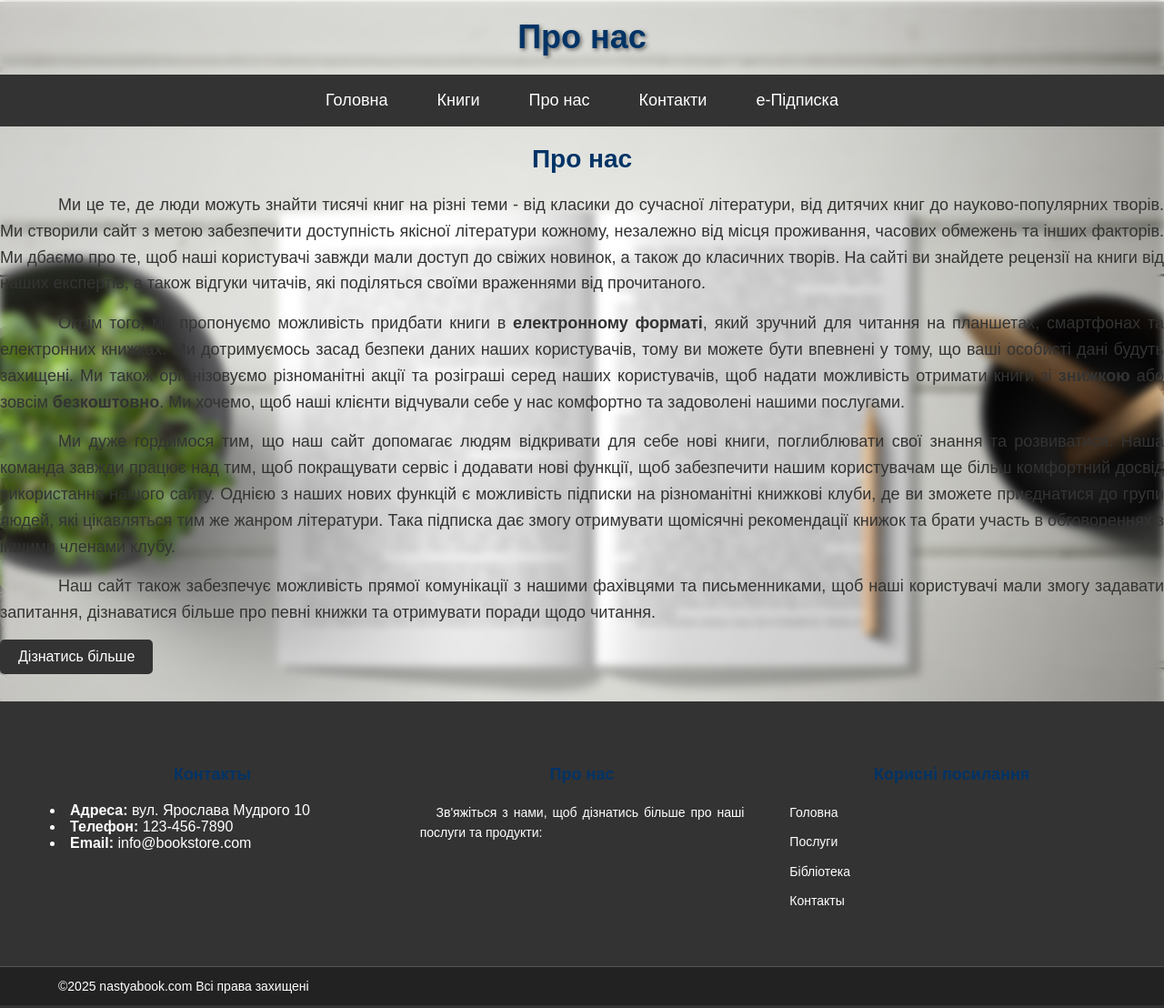
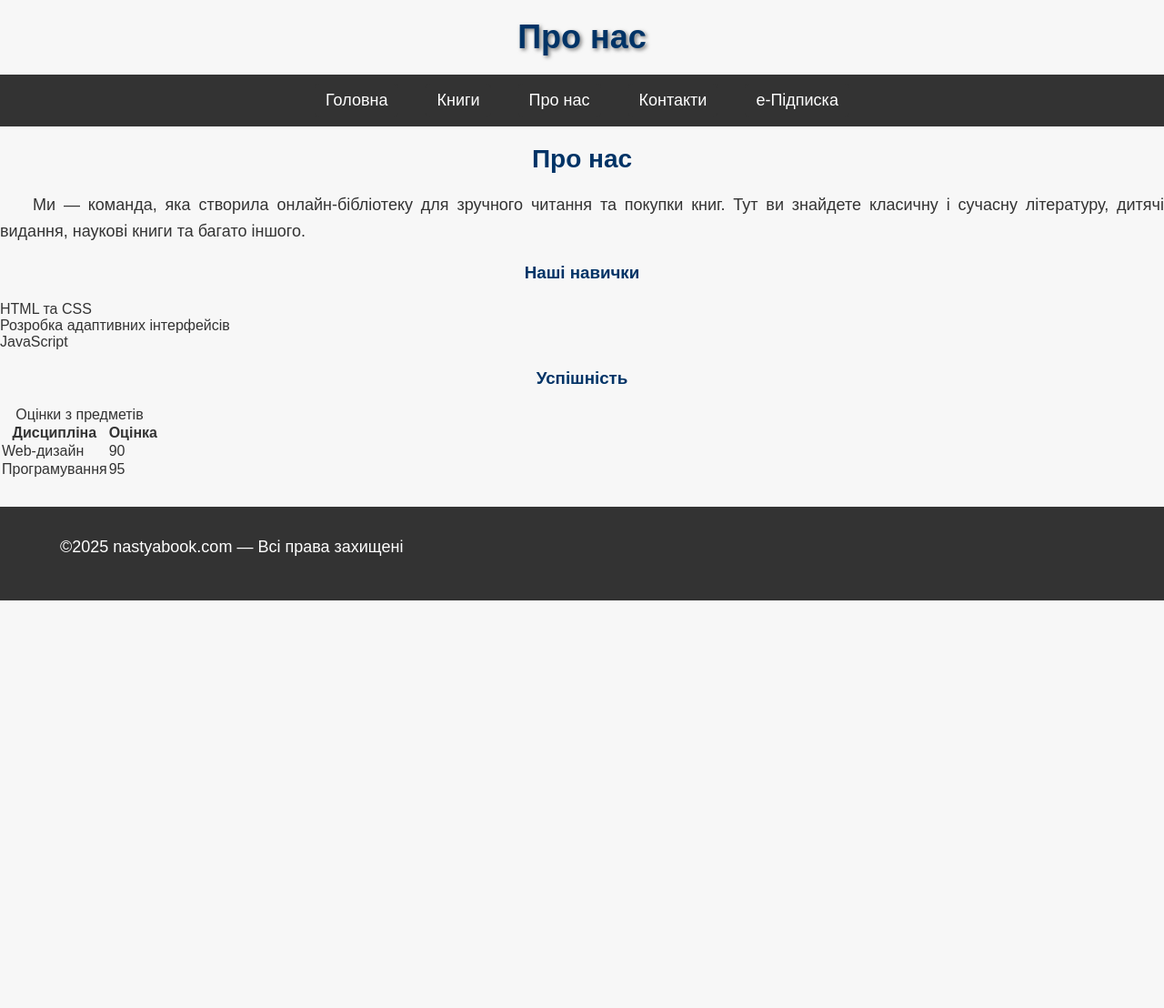
Before and after one commit to nasteyssha/lb_PD, a plain HTML site: page about.html in a window 1280 px wide. Shown: the whole page at 91% size. After the commit the page ends 800 px from the top, so only its background shows below. Drawn offline with Linux system fonts and the light colour scheme.

Commit message:
Update about.html

```diff
--- a/about.html
+++ b/about.html
@@ -1,112 +1,64 @@
 <!DOCTYPE html>
-<html land="ru">
+<html lang="uk">
 <head>
+  <meta charset="UTF-8">
   <title>Про нас</title>
-	<meta charset="UTF-8">
   <meta name="viewport" content="width=device-width, initial-scale=1.0">
-	<link rel="stylesheet"  href="css/style.css">
-	<link rel="stylesheet"  href="css/footer.css">
-	<style>
-
-		body {
-    background-image: url("img/1.jpg");
-    background-repeat: no-repeat;
-    background-size: cover;
-    }
-
-    body::before {
-    content: "";
-    position: fixed;
-    top: 0;
-    left: 0;
-    right: 0;
-    bottom: 0;
-    z-index: -1;
-    background-image: url("img/1.jpg");
-    background-repeat: no-repeat;
-    background-size: cover;
-    filter: blur(5px);
-    }
-		p {
-			text-indent: 5%;
-		}
-	</style>
+  <link rel="stylesheet" href="css/style.css">
 </head>
 <body>
   <header>
     <h1>Про нас</h1>
     <nav>
       <ul>
-				<li><a href="index.html" class="button"> Головна</a></li>
-				<li><a href="books.html" class="button"> Книги</a></li>
-				<li><a href="about.html" class="button"> Про нас</a></li>
-				<li><a href="contact.html" class="button"> Контакти</a></li>
-				<li><a href="eSub.html" class="button"> e-Підписка</a></li>
+        <li><a href="index.html" class="button">Головна</a></li>
+        <li><a href="books.html" class="button">Книги</a></li>
+        <li><a href="about.html" class="button">Про нас</a></li>
+        <li><a href="contact.html" class="button">Контакти</a></li>
+        <li><a href="eSub.html" class="button">e-Підписка</a></li>
       </ul>
     </nav>
   </header>
 
   <main>
-
     <section id="about">
       <h2>Про нас</h2>
-			<p>Ми це те, де люди можуть знайти тисячі книг на різні теми - від класики до сучасної літератури,
-			від дитячих книг до науково-популярних творів. Ми створили сайт з метою забезпечити доступність
-			якісної літератури кожному, незалежно від місця проживання, часових обмежень та інших факторів.
-			Ми дбаємо про те, щоб наші користувачі завжди мали доступ до свіжих новинок, а також до класичних творів.
-			На сайті ви знайдете рецензії на книги від наших експертів, а також відгуки читачів, які поділяться своїми
-			враженнями від прочитаного.</p>
+      <p>
+        Ми — команда, яка створила онлайн-бібліотеку для зручного читання та покупки книг. Тут ви знайдете класичну і сучасну літературу, дитячі видання, наукові книги та багато іншого.
+      </p>
 
-			<p>Окрім того, ми пропонуємо можливість придбати книги в <b>електронному форматі</b>, який зручний для
-			читання на планшетах, смартфонах та електронних книжках. Ми дотримуємось засад безпеки даних
-			наших користувачів, тому ви можете бути впевнені у тому, що ваші особисті дані будуть захищені.
-			Ми також організовуємо різноманітні акції та розіграші серед наших користувачів, щоб надати можливість
-			отримати книги зі <b>знижкою</b> або зовсім <b>безкоштовно</b>. Ми хочемо, щоб наші клієнти відчували себе
-			у нас комфортно та задоволені нашими послугами.</p>
+      <h3>Наші навички</h3>
+      <ul class="custom-list">
+        <li>HTML та CSS</li>
+        <li>Розробка адаптивних інтерфейсів</li>
+        <li>JavaScript</li>
+      </ul>
 
-			<p>Ми дуже гордимося тим, що наш сайт допомагає людям відкривати для себе нові книги, поглиблювати
-			свої знання та розвиватися. Наша команда завжди працює над тим, щоб покращувати сервіс і додавати
-			нові функції, щоб забезпечити нашим користувачам ще більш комфортний досвід використання нашого сайту.
-			Однією з наших нових функцій є можливість підписки на різноманітні книжкові клуби, де ви зможете
-			приєднатися до групи людей, які цікавляться тим же жанром літератури. Така підписка дає змогу
-			отримувати щомісячні рекомендації книжок та брати участь в обговореннях з іншими членами клубу.</p>
-
-			<p>Наш сайт також забезпечує можливість прямої комунікації з нашими фахівцями та письменниками,
-			щоб наші користувачі мали змогу задавати запитання, дізнаватися більше про певні книжки та
-			отримувати поради щодо читання.</p>
-			<a href="#" class="button">Дізнатись більше</a>
+      <h3>Успішність</h3>
+      <table>
+        <caption>Оцінки з предметів</caption>
+        <thead>
+          <tr>
+            <th>Дисципліна</th>
+            <th>Оцінка</th>
+          </tr>
+        </thead>
+        <tbody>
+          <tr>
+            <td>Web-дизайн</td>
+            <td>90</td>
+          </tr>
+          <tr>
+            <td>Програмування</td>
+            <td>95</td>
+          </tr>
+        </tbody>
+      </table>
     </section>
-
   </main>
 
   <footer>
-  <div class="footer-container">
-    <div class="footer-row">
-      <div class="footer-col">
-        <h3>Контакты</h3>
-        <li><strong>Адреса:</strong> вул. Ярослава Мудрого 10 </li>
-        <li><strong>Телефон:</strong> 123-456-7890</li>
-        <li><strong>Email:</strong> info@bookstore.com</li>
-      </div>
-      <div class="footer-col">
-        <h3>Про нас</h3>
-        <p>Зв'яжіться з нами, щоб дізнатись більше про наші послуги та продукти:</p>
-      </div>
-      <div class="footer-col">
-        <h3>Корисні посилання</h3>
-        <ul>
-          <li><a href="index.html">Головна</a></li>
-          <li><a href="about.html">Послуги</a></li>
-          <li><a href="books.html">Бібліотека</a></li>
-          <li><a href="contact.html">Контакты</a></li>
-        </ul>
-      </div>
-    </div>
-  </div>
-  <div class="footer-bottom">
-    <p>©2025 nastyabook.com Всі права захищені</p>
-  </div>
+    <p>©2025 nastyabook.com — Всі права захищені</p>
   </footer>
-
 </body>
 </html>
```
Lines whose indentation alone changed are shown as unchanged.
